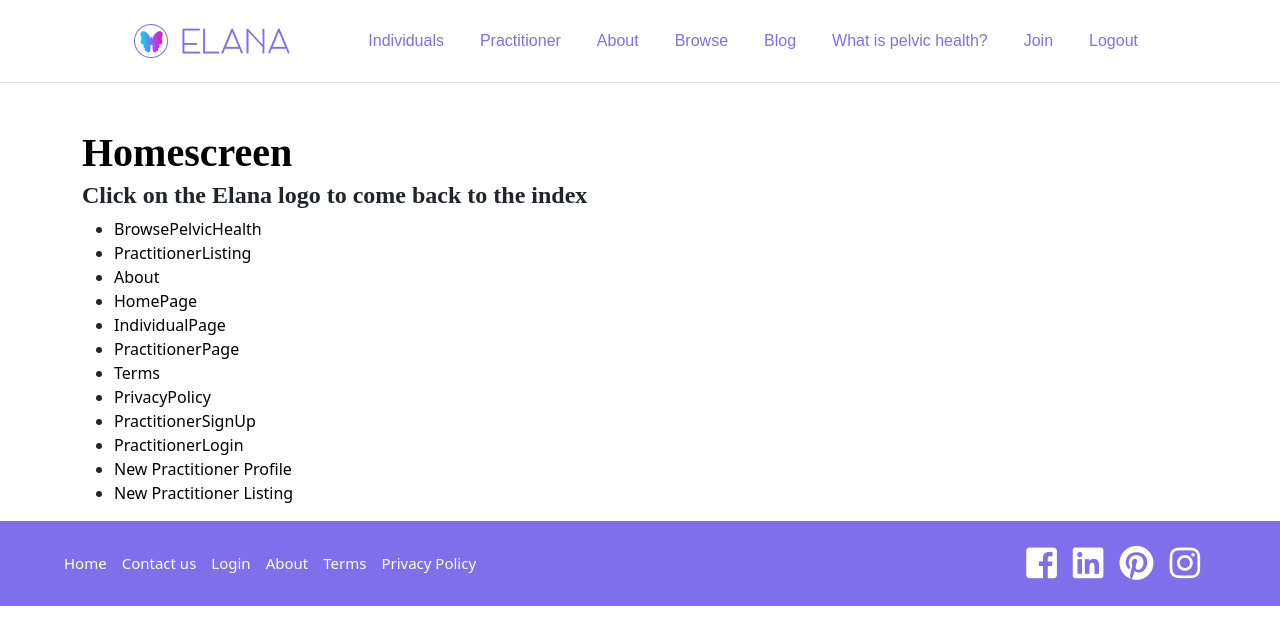
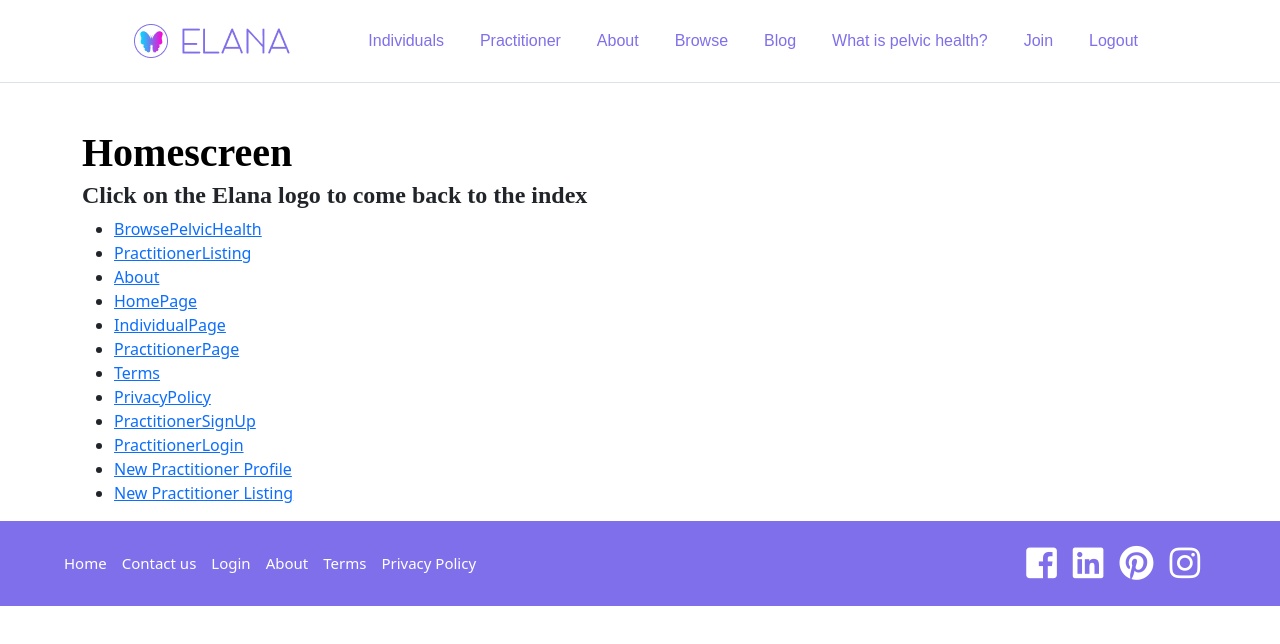
Before and after one commit to MVP-Marketplace/elana-new, a React (Create React App) app in the folder frontend/: page /homeScreen in a window 1280 px wide. Shown: the top 644 px of the page. Built offline with nearby package versions, Linux system fonts and the light colour scheme; sample sign-in values are in the browser's storage; a web font is replaced by a local one.

Commit message:
fixed index.css styles so that it doesnt interfere with the build

```diff
--- a/frontend/src/index.css
+++ b/frontend/src/index.css
@@ -1,21 +1,7 @@
-/* *{
-  border: 1px dotted red;
-} */
-
-/* General Styling */
 
 body{
   margin: 0;
   padding: 0;
-}
-
-a {
-  color: #000000;
-  text-decoration: none;
-}
-
-a:hover {
-  color: lightslategray
 }
 
 
@@ -50,7 +36,6 @@ a:hover {
   position: absolute;
   width: 1150px;
   height: 157px;
-  /* left: 175px; */
   top: 195px;
 }
 
@@ -63,9 +48,6 @@ a:hover {
   line-height: 57px;
   align-items: center;
   text-align: center;
-  /* position: absolute;
-left: 670px;
-top: 440px; */
   display: flex;
   justify-content: center;
   padding-top: 25px;
@@ -79,9 +61,6 @@ top: 440px; */
   line-height: 38px;
   align-items: center;
   text-align: center;
-  /* position: absolute;
-left: 350px;
-top: 527px; */
   display: flex;
   justify-content: center;
   padding-bottom: 20px;
@@ -94,11 +73,6 @@ top: 527px; */
   font-size: 24px;
   line-height: 28px;
   text-align: center;
-  /* justify-content: center;
-display: flex; */
-  /* position: absolute;
-left: 180px;
-top: 620px; */
   margin: 0 auto;
   width: 1149px;
   height: 348px;
@@ -108,7 +82,6 @@ top: 620px; */
   background: #EAE8FB;
   width: 100%;
   height: 565px;
-  /* border: 1px dotted red; */
   margin: 150px 0;
 
 }
@@ -124,12 +97,6 @@ top: 620px; */
   text-align: center;
   display: flex;
   justify-content: center;
-  /* padding-bottom: 80px;
-  margin-top: 40px; */
-  /* position: absolute;
- left: 625px;
-top: 1030px; */
-  /* padding-bottom: 90px; */
   margin: -30px auto;
 }
 
@@ -138,18 +105,11 @@ top: 1030px; */
   height: 33%;
 }
 
-
-
-
 .teamPics {
-  /* width: 230px;
-height: 217px; */
   margin: 100px auto;
   display: flex;
   justify-content: space-around;
   list-style-type: none;
-
-
 }
 
 .pic1,
@@ -163,7 +123,6 @@ height: 217px; */
 }
 
 .names {
-
   font-family: 'Abhaya Libre ExtraBold 800';
   font-style: normal;
   font-weight: 800;
@@ -181,12 +140,6 @@ height: 217px; */
   text-align: center;
 }
 
-/* @media screen and (min-width: 1900px) {
-  .container {
-    width: 1870px;
-  }
-} */
-/* About Page CSS  ******************************************************/
 /* NavBar Page CSS  ******************************************************/
 
 .link {
@@ -214,15 +167,7 @@ height: 217px; */
   display: flex;
   justify-content: flex-end;
   align-items: center;
-  /* border-bottom:#7F6FEA 0.25px solid; */
 }
-
-/* .navWrapper{
-
-  box-shadow: 0px 5px #EAE8FB ;
-  margin-bottom: 20px;
-  padding-top: 20px;
-} */
 
 .fix{
   display: flex;
@@ -240,16 +185,9 @@ height: 217px; */
     display: block;
 
   }
-
-
 }
 
-
 /* NavBar Page CSS  ******************************************************/
-
-
-/*Listing Page CSS  ******************************************************/
-
 
 .listingButton {
   position: absolute;
@@ -265,12 +203,6 @@ span {
   content: "\2039";
 }
 
-/* .textresponsive {
- font-size: clamp(1.3rem,  1.2vh + 1rem, 5.5rem);
-} */
-
-
-
 @media (max-width: 600px) {
   .textresponsive {
     display: flex;
@@ -281,31 +213,22 @@ span {
   }
 }
 .listingHeader {
-
   font-family: 'Abhaya Libre ExtraBold';
   font-style: normal;
   font-weight: 800;
   font-size: 48px;
   line-height: 57px;
-  /* identical to box height */
-
   display: flex;
   align-items: flex-end;
-
-  /* 7F6FEA - Brand (Purple) */
-
   color: #7F6FEA;
-
 }
 
 .listingContainer {
-
   display: flex;
   flex-direction: column;
   align-items: flex-start;
   padding: 0px;
   gap: 16px;
-
   position: absolute;
   width: 1216px;
   height: 138px;
@@ -335,9 +258,6 @@ span {
 
   width: 1216px;
   height: 30px;
-
-  /* Karla/Regular/P - 16 */
-
   font-family: 'Karla';
   font-style: normal;
   font-weight: 400;
@@ -354,8 +274,6 @@ span {
   align-items: flex-start;
   padding: 0px;
   gap: 32px;
-
-  /* Filter By Menu */
   position: absolute;
   width: 280px;
   height: 330px;
@@ -369,7 +287,6 @@ span {
   align-items: flex-start;
   padding: 0px;
   gap: 32px;
-
   position: absolute;
   width: 792px;
   height: 943px;
@@ -380,22 +297,11 @@ span {
 .person {
   width: 792px;
   height: 226px;
-
-
-  /* Inside auto layout */
-
   flex: none;
   order: 0;
   flex-grow: 0;
   background-color: rgba(234, 232, 251, 1);
 }
-
-/* .x {
-  margin: 0 auto;
-  width: 1200px;
-  max-width: 100%;
-  border: solid 1px red;
-} */
 
 .resourcesContainer {
   position: absolute;
@@ -418,7 +324,6 @@ span {
   align-items: center;
   padding: 0px;
   gap: 8px;
-
   position: absolute;
   width: 110px;
   height: 20px;
@@ -427,14 +332,12 @@ span {
 }
 
 .bottomContainer {
-
   position: absolute;
   width: 1316px;
   height: 190px;
   left: 130px;
   right: 55px;
   top: 101px;
-  /* border: solid 1px black; */
 }
 
 .purple {
@@ -443,7 +346,6 @@ span {
   flex-direction: row;
   align-items: flex-start;
   list-style-type: none;
-
 }
 
 .purpleBox1,
@@ -454,12 +356,10 @@ span {
   height: 190px;
   background: #BCB5E8;
   border-radius: 8px;
-
 }
 
 
 .ARh3 {
-
   font-family: 'Abhaya Libre ExtraBold';
   font-style: normal;
   font-weight: 800;
@@ -467,11 +367,7 @@ span {
   line-height: 28px;
   display: flex;
   align-items: center;
-
-  /* 252A2E - Soft Black */
-
   color: #252A2E;
-
 }
 
 .ARp {
@@ -481,11 +377,7 @@ span {
   font-size: 16px;
   line-height: 19px;
   letter-spacing: -0.02em;
-
-  /* 252A2E - Soft Black */
-
   color: #252A2E;
-
   flex: none;
   order: 1;
   align-self: stretch;
@@ -508,7 +400,6 @@ span {
   align-items: center;
   border: solid 1px #252A2E;
   width: 230px;
-
   }
   .icon-responsive{
     display: block;
@@ -533,7 +424,6 @@ span {
 @import url('https://fonts.googleapis.com/css2?family=Abhaya+Libre:wght@800&family=Ubuntu+Mono&display=swap');
 @import url('https://fonts.googleapis.com/css2?family=Karla:wght@500&display=swap');
 
-/* /////navbar */
 .logo {
   width: auto;
   margin-left: 112px;
@@ -577,7 +467,7 @@ span {
   margin-right: 112px;
 }
 
-/* /////PatienLandingPage */
+/* PatienLandingPage */
 
 .individual-page-banner-3 {
   background: #E3E2E8;
@@ -683,18 +573,11 @@ span {
   max-width: 250px;
   height: 36px;
 }
-/* //////////////footer */
-/* .buttonfooter {
-  background-color: #EAE8FB;
-  border: 1px solid #EAE8FB;
-  border-radius: 3px;
-  height: 35px;
-  margin: auto;
-  width: auto;
-} */
+
+/* footer */
+
 .footer-ori{
   background-color: #7F6FEA;
-  /* width: 100%; */
   align-items: center;
 }
 
@@ -702,7 +585,6 @@ span {
   display: flex;
   font-size: 15px;
   white-space: nowrap;
-
 }
 
 .textfoot {
@@ -712,8 +594,6 @@ span {
 .footerlink {
   color: white;
   margin-right: 15px;
-
-
 }
 
 .icon {
@@ -725,7 +605,6 @@ span {
   color: white;
 }
 .footer-res{
-
   align-items: center;
 }
 
@@ -769,11 +648,7 @@ align-items: center;
 
 /* //////////singup */
 .signupGradient {
-  /* width: 100%;
-  height: 100vh; */
   background-image: linear-gradient(to left top, #2ACDFA, #E927D3, #7F6FEA);
-  /* position: relative;
-  padding: 50px; */
   display: flex;
   justify-content: center;
   align-items: center;
@@ -784,7 +659,6 @@ align-items: center;
   height: 100vh;
   background-image: linear-gradient(to left top, #2ACDFA, #E927D3, #7F6FEA);
   position: relative;
-
 }
 
 .mdb{
@@ -796,17 +670,8 @@ align-items: center;
   width: 670px;
   border-radius: 14px;
   height: 600px;
-  /* position: absolute;
-  left: 0;
-  top: 0;
-  right: 0;
-  bottom: 0;
-  margin: auto; */
 }
-/* .logosingup{
-  width: 200px;
-  height: 55px;
-} */
+
 .smallLetters{
   font-size: 10px;
 }
@@ -898,6 +763,7 @@ align-items: center;
     font-size: 20px;
   }
 }
+
 /* If the screen size is smaller than 1200px, set the font-size to 80px */
 
 
@@ -913,9 +779,6 @@ align-items: center;
   }
 }
 
-/* .model{
-     font-family: 'Karla', sans-serif;
- } */
 .checkbox {
   font-family: 'Karla', sans-serif;
   font-size: 10px;
@@ -928,8 +791,6 @@ align-items: center;
 .inputdrop {
   width: 540px;
   margin-left: 15px;
-
-
   font-family: 'Karla', sans-serif;
 }
 .logonew{
@@ -1043,8 +904,7 @@ span{
   left: 50%;
 }
 
-/*
-CSS PractitionerProfilePage--------------------**********/
+/* CSS PractitionerProfilePage--------------------**********/
 .pp {
   margin: 0 auto;
   width: 1440px;
@@ -1083,7 +943,6 @@ top: 280px;
 display: flex;
 justify-content: flex-start;
 margin: 100px 50px;
-/* padding-top: 50px; */
 position: absolute;
 font-family: 'Abhaya Libre ExtraBold';
 font-style: normal;
@@ -1095,42 +954,18 @@ line-height: 57px;
 .ppPerson {
   width: 280px;;
   height: 631px;
-  /* display: flex;
-  flex-direction: row;
-  align-items: flex-start; */
   background-color: #EAE8FB;
   border-radius: 10px;
-  /* border: solid 1px black; */
-  /* position: absolute;
-  top: 300px; */
 }
 
 .ppAbout {
-/* width: 544px;
-height: 756px; */
-/* display: flex;
-flex-direction: column;
-align-items: flex-start; */
 background-color: #EAE8FB;
-/* border: solid 1px black; */
-/* position: absolute;
-left: 548px;
-top: 300px; */
-
 }
 
 .ppAvailability {
-
   width: 280px;
   height: 650px;
   background-color: #EAE8FB;
-/* border: solid 1px black; */
-/* display: flex;
-flex-direction: column;
-align-items: flex-start;
-position: absolute;
-left: 1148px;
-top: 300px; */
 }
 
 .ppButton {
@@ -1138,15 +973,12 @@ top: 300px; */
 justify-content: flex-end;
 align-items: flex-end;
 margin: 110px 50px;
-/* position: absolute; */
 float:right;
-/* left: 800px; */
 cursor: pointer;
 border: none;
 color: #7F6FEA;
 background-color: white;
 }
-
 
 .ppImageBox {
 width: 200px;
@@ -1165,14 +997,8 @@ align-items: flex-start;
 justify-content: flex-start;
 float: right;
 padding: 0px;
-/* gap: 16px; */
-
 width: 236px;
 height: 349px;
-/* border: solid 1px black; */
-
-/* Inside auto layout */
-/* margin: 0 auto; */
 flex: none;
 order: 1;
 flex-grow: 0;
@@ -1184,18 +1010,13 @@ flex-grow: 0;
 flex-direction: column;
 align-items: flex-start;
 padding: 0px;
-/* gap: 8px; */
-
 width: 544px;
 height: 183px;
 border-radius: 10px;
-
 /* Inside auto layout */
-
 flex: none;
 order: 0;
 flex-grow: 0;
-/* border: solid 1px black; */
 }
 
 .ppAboutA {
@@ -1215,7 +1036,6 @@ flex-grow: 0;
   flex: none;
   order: 0;
   flex-grow: 0;
-  /* border: solid 1px black; */
   background-color: #EAE8FB;
 }
 
@@ -1235,13 +1055,11 @@ flex-grow: 0;
   flex: none;
   order: 0;
   flex-grow: 0;
-  /* border: solid 1px black; */
   background-color: #EAE8FB;
   margin: 5px auto;
 }
 
 .ppAbout2 {
-
   display: flex;
   flex-direction: column;
   align-items: flex-start;
@@ -1251,13 +1069,10 @@ margin: 20px auto;
   width: 544px;
   height: 111px;
   border-radius: 10px;
-
   /* Inside auto layout */
-
   flex: none;
   order: 0;
   flex-grow: 0;
-/* border: solid 1px black; */
   background-color: #EAE8FB;
 }
 
@@ -1265,7 +1080,6 @@ background-color: #EAE8FB;
   width:470px;
   height: 150px;
   margin: 5px auto;
-  /* border: solid 1px black; */
   display: flex;
   justify-content: flex-start;
   flex-direction: column;
@@ -1276,7 +1090,6 @@ background-color: #EAE8FB;
   width:470px;
   height: 50px;
   margin: 0 auto;
-  /* border: solid 1px black; */
   display: flex;
   justify-content: flex-start;
   flex-direction: row;
@@ -1287,7 +1100,6 @@ background-color: #EAE8FB;
   width:225px;
   height: 50px;
   margin: 0 auto;
-  /* border: solid 1px black; */
   display: flex;
   justify-content: flex-start;
   flex-direction: row;
@@ -1297,7 +1109,6 @@ background-color: #EAE8FB;
   width:220px;
   height: 150px;
   margin: 5px auto;
-  /* border: solid 1px black; */
   display: flex;
   justify-content: flex-start;
   flex-direction: column;
@@ -1331,9 +1142,6 @@ background-color: #EAE8FB;
 }
 
 .ppAvailability {
-  /* bio/Variant3 */
-
-
 width: 280px;
 height: 282px;
 text-align: left;
@@ -1355,11 +1163,8 @@ flex-grow: 0;
 
 width:225px;
 height: 180px;
-/* display: flex; */
 margin: 10px auto;
-/* justify-content: center; */
 border: solid 1px black;
-/* align-items: center; */
 }
 
 .ppCancellation {
@@ -1530,7 +1335,6 @@ width: 900px;
   }
 }
 
-CSS PractitionerProfilePage--------------------**********/
 input{
   resize: vertical;}
 
```
Also changed, not shown: 1 other file (tests, documents, lock files or other folders). Lines whose indentation alone changed are shown as unchanged.
